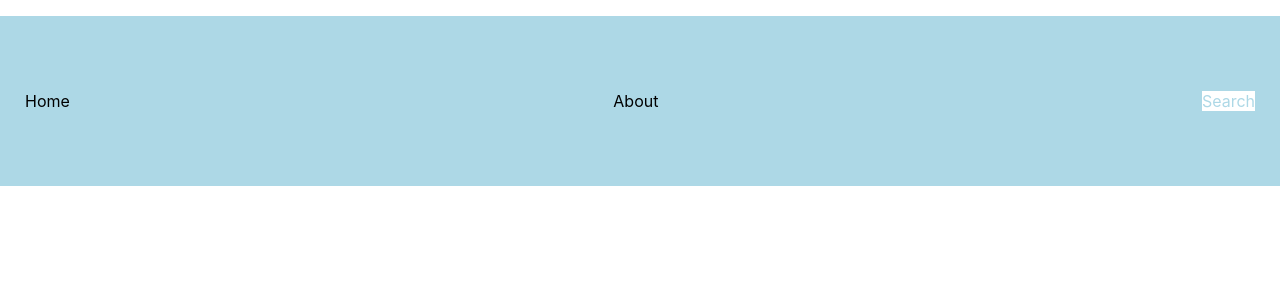
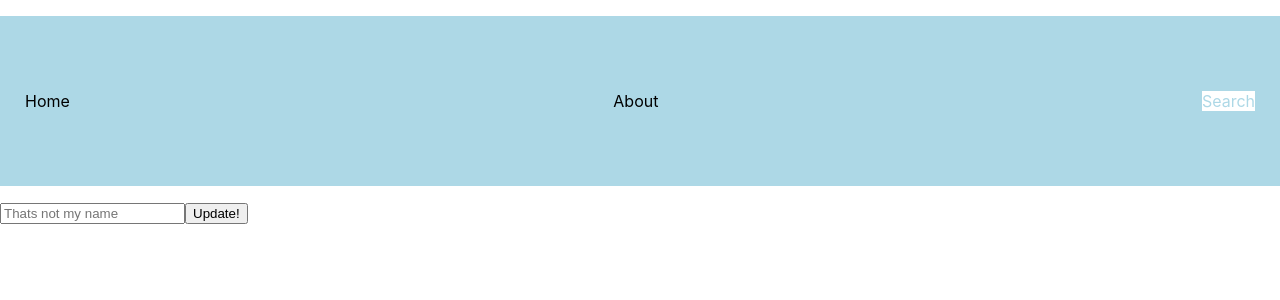
Before and after one commit to matt-b1/lap-3-code-challenge, a React (Create React App) app: page /search in a window 1280 px wide. Before the commit this address had no page. Shown: the top 300 px of the page. Built offline with nearby package versions, Linux system fonts and the light colour scheme; no server answers.

Commit message:
fetch API function

```diff
--- a/package.json
+++ b/package.json
@@ -6,6 +6,7 @@
     "@testing-library/jest-dom": "^5.16.5",
     "@testing-library/react": "^13.4.0",
     "@testing-library/user-event": "^13.5.0",
+    "axios": "^1.0.0",
     "react": "^18.2.0",
     "react-dom": "^18.2.0",
     "react-redux": "^8.0.4",
--- a/src/App.js
+++ b/src/App.js
@@ -3,6 +3,7 @@ import { Routes, Route } from 'react-router-dom';
 import './App.css';
 import {Header} from './Layout'
 import {Home, About } from './pages'
+import {Repos} from './components'
 
 function App() {
   return (
@@ -11,6 +12,7 @@ function App() {
       <Routes>
         <Route path='/' element={<Home />} />
         <Route path='/about' element={<About />} />
+        <Route path='/search' element={<Repos/>} />
       </Routes>
     </div>
   );
--- /dev/null
+++ b/src/components/Card/index.js
@@ -0,0 +1,12 @@
+import React from 'react'
+
+
+const Card = (props) => {
+  return (
+    <div>
+      <p>Name: {props.name}</p>
+    </div>
+  )
+}
+
+export default Card
--- /dev/null
+++ b/src/components/Repos/index.js
@@ -0,0 +1,65 @@
+import React, { useState, useEffect } from 'react'
+import axios from 'axios'
+import Card from '../Card'
+
+const Repos = () => {
+
+    const [userInput, setUserInput] = useState('')
+    const [user, setUser] = useState('')
+
+    const handleFormSubmit = (e) => {
+        e.preventDefault()
+        setUser(userInput)
+        setUserInput('')
+    }
+
+    const handleInput = (e) => {
+        setUserInput(e.target.value)
+    }
+
+    const [repos, setRepos] = useState([])
+
+    useEffect(() => {
+
+        const fetchRepos = async () => {
+            try {
+                const { data } = await axios.get(`https://api.github.com/users/jakerinahmed/repos`)
+                console.log(data.forEach(repos => {console.log(repos.name)}
+                ))
+                setRepos(data.forEach(repos => console.log(repos.name)))
+                // console.log(data.forEach(repos => repos.name))
+            } catch (error) {
+                console.log(error)
+            }
+        }
+        fetchRepos()
+    }, [user])
+
+    const renderRepos = () => {
+        return (
+            <>
+                <Card name={repos.name} />
+            </>
+        )
+    }
+
+
+    return (
+        <>
+            <form onSubmit={handleFormSubmit}>
+                <input
+                    type="text"
+                    id='username'
+                    name='username'
+                    placeholder='Thats not my name'
+                    value={userInput}
+                    onChange={handleInput}
+                />
+                <input type="submit" value='Update!' />
+            </form>
+            {renderRepos}
+        </>
+    )
+}
+
+export default Repos
--- a/src/components/index.js
+++ b/src/components/index.js
@@ -0,0 +1,2 @@
+export {default as Repos} from './Repos'
+export { default as Card} from './Card'
```
Also changed, not shown: 1 other file (tests, documents, lock files or other folders).
